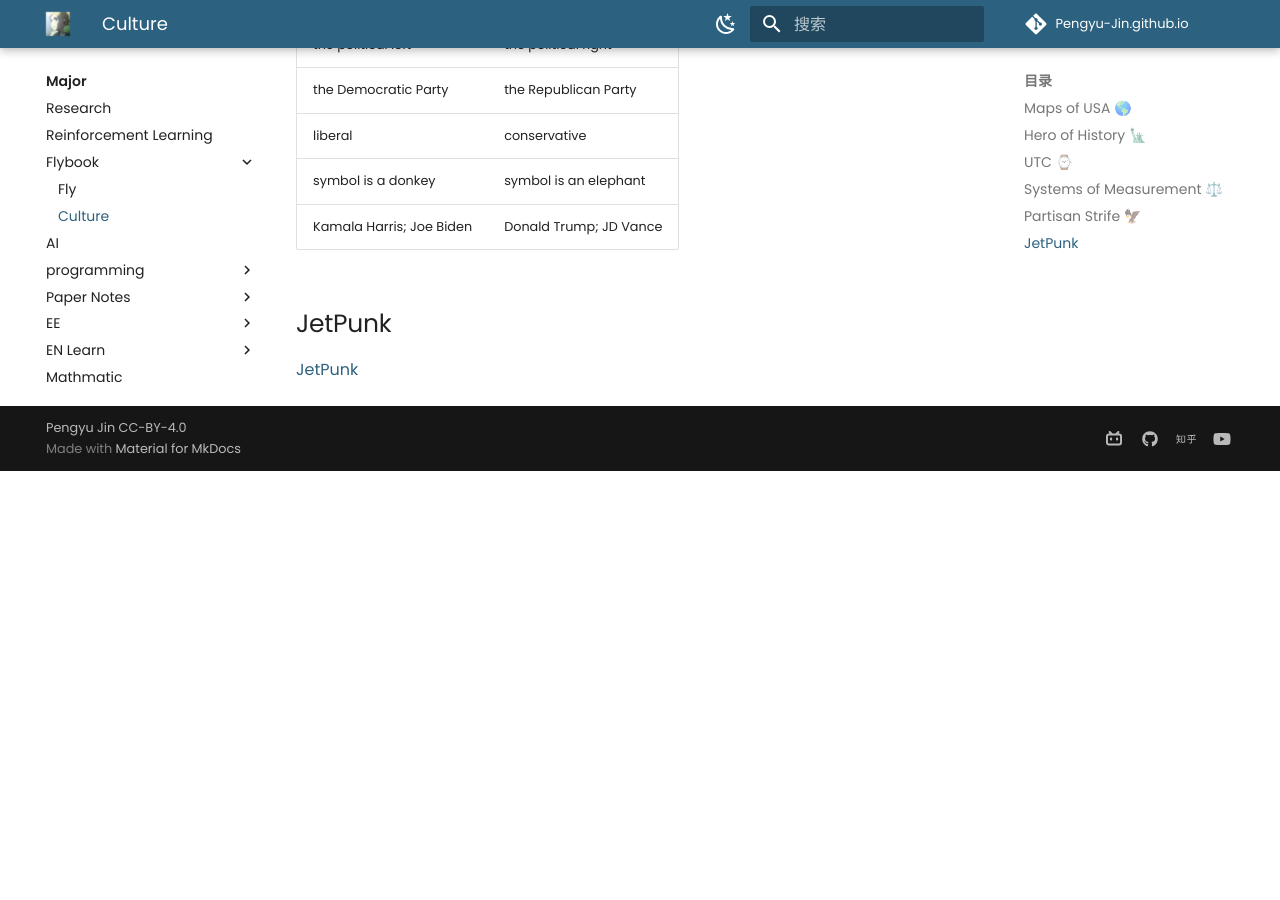
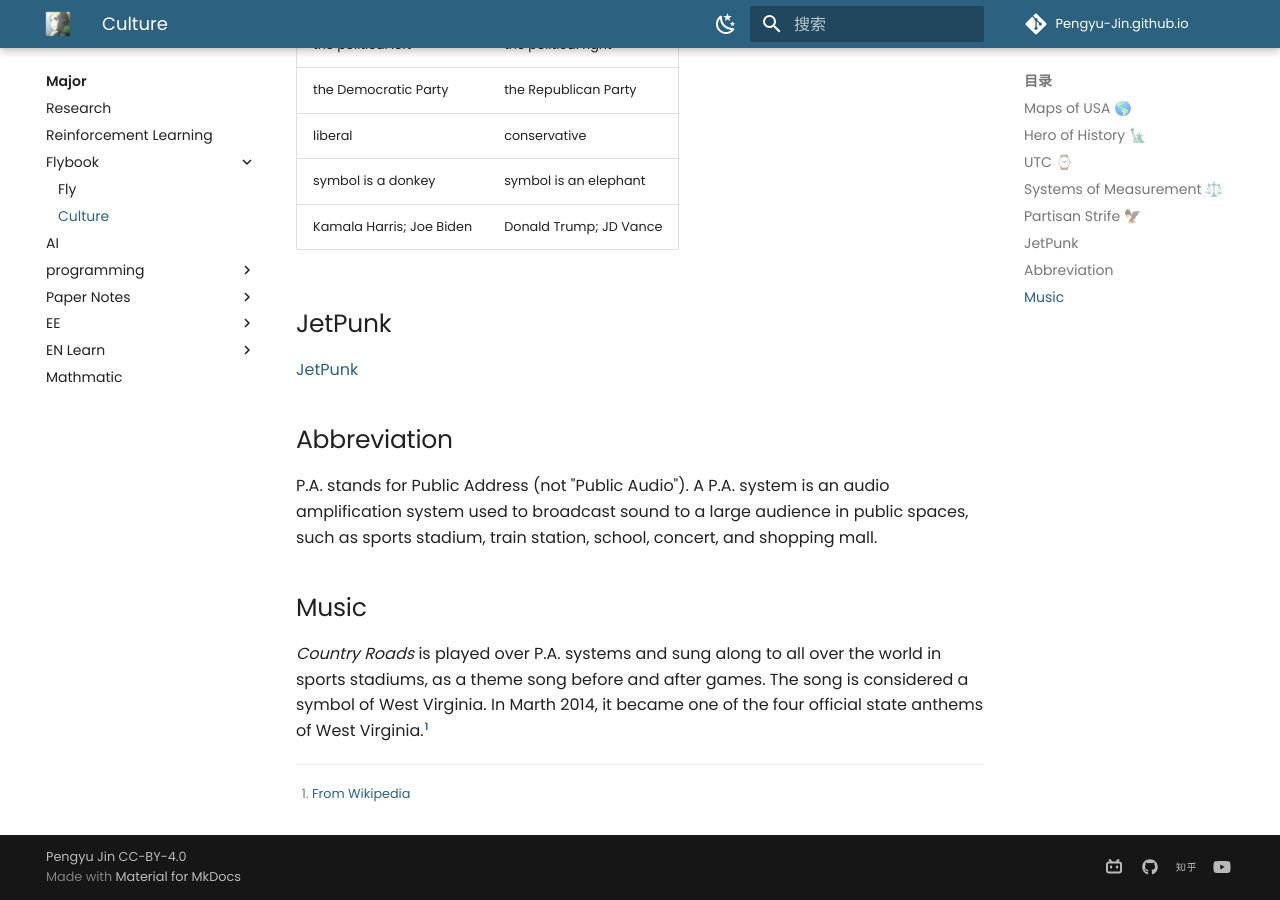
Before and after one commit to Pengyu-Jin/Pengyu-Jin.github.io, an MkDocs documentation site: the page built from docs/major/flybook/culture.md, in a window 1280 px wide and 900 px high, scrolled down 2796 px. Built offline with MkDocs 1.6.1 and Material for MkDocs 9.7.7, drawn with Linux system fonts in a browser that asks for light colours; comment, search, counter and statistics services are not loaded; before the commit the page ends 3267 px from its top, so only the background shows below that.

Commit message:
little update

```diff
--- a/docs/major/flybook/culture.md
+++ b/docs/major/flybook/culture.md
@@ -116,3 +116,13 @@
 ## JetPunk
 
 [JetPunk](https://www.jetpunk.com/){:target="_blank"}
+
+## Abbreviation
+P.A. stands for Public Address (not "Public Audio"). A P.A. system is an audio amplification system used to broadcast sound to a large audience in public spaces, such as sports stadium, train station, school, concert, and shopping mall.
+
+
+## Music
+
+*Country Roads* is played over P.A. systems and sung along to all over the world in sports stadiums, as a theme song before and after games. The song is considered a symbol of West Virginia. In Marth 2014, it became one of the four official state anthems of West Virginia.[^1]
+
+[^1]: [From Wikipedia](https://en.wikipedia.org/wiki/Take_Me_Home,_Country_Roads){:target="_blannk"}
```
Also changed, not shown: docs/blog/posts/Latex.md (+1 -1 lines), docs/interest/LifeRoad/shawshank.md (added, +3 -0 lines).
